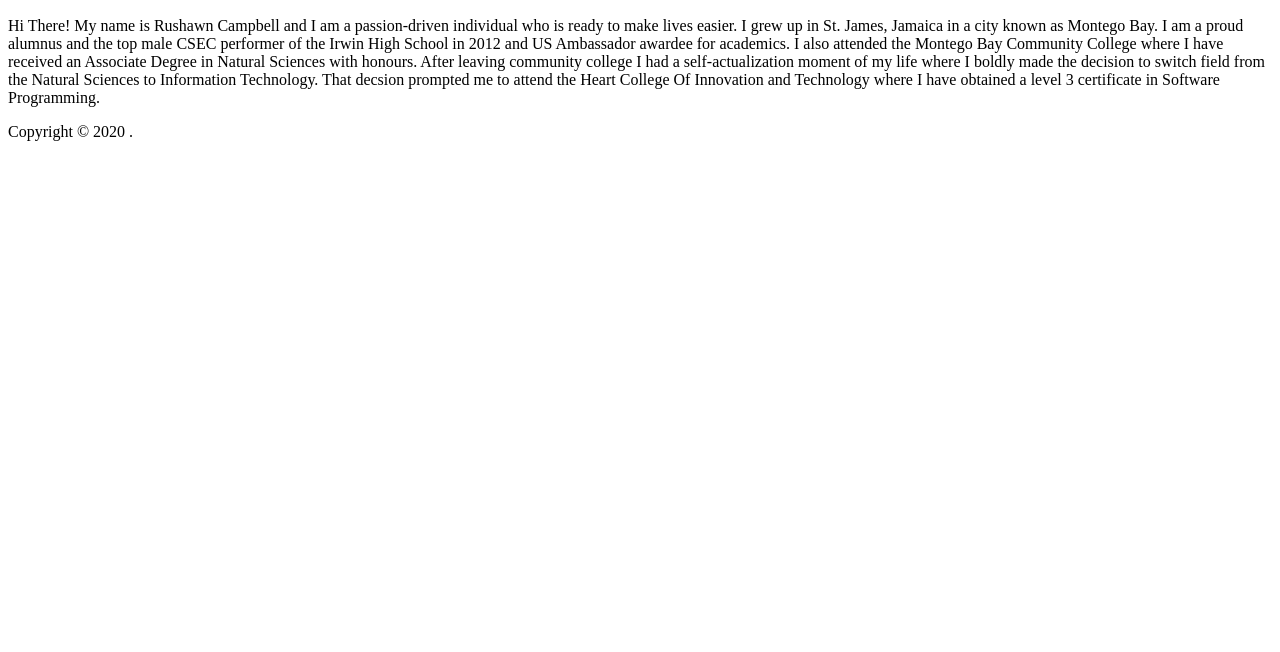
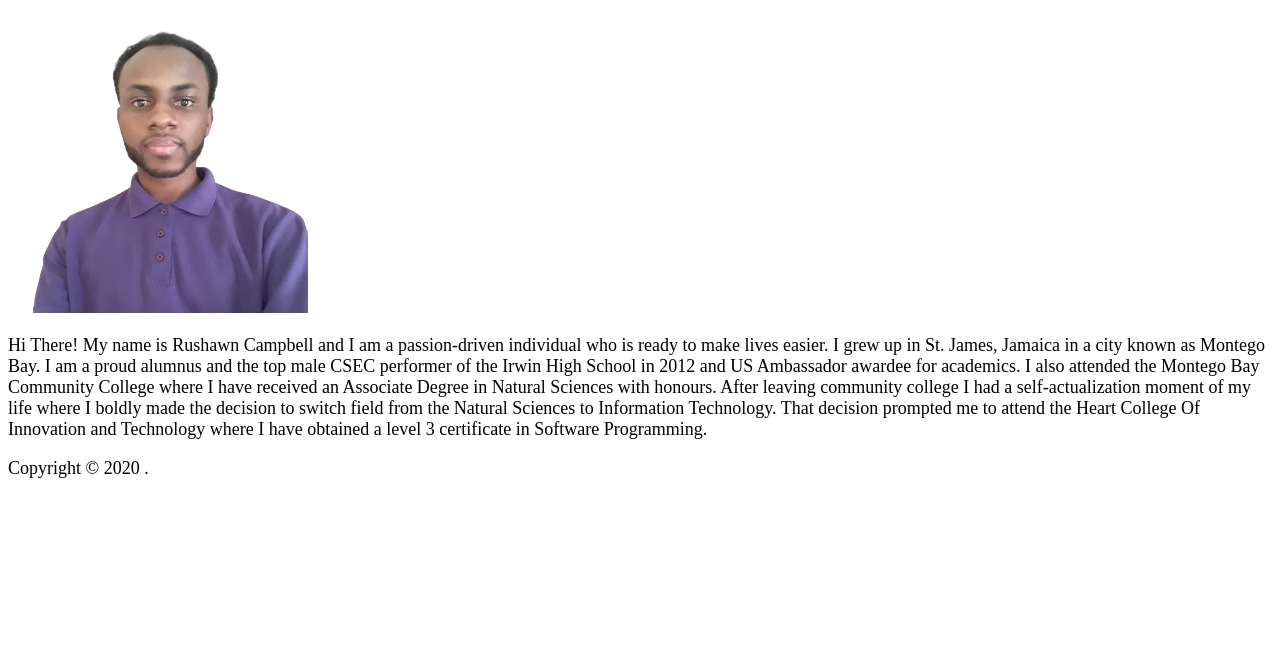
Before and after one commit to RushawnCampbell/info2180-lab1, a plain HTML site: page index.html in a window 1280 px wide. Shown: the part 148-800 px from the top of the page. Drawn offline with Linux system fonts and the light colour scheme.

Commit message:
index.html

```diff
--- a/index.html
+++ b/index.html
@@ -4,6 +4,7 @@
     <meta charset="UTF-8">
     <meta name="viewport" content="width=devicewidth, initial-scale=1.0">
     <meta http-equiv="X-UA-Compatible" content="ie=edge">
+    <link rel="stylesheet" href="styles.css" >
     <title>INFO2180 Lab 1</title>
 </head>
 <body>
@@ -13,12 +14,14 @@
  </header>
  <main>
  <h2>Rushawn Campbell</h2>
+ <br>
+ <img src="ME.png" />
  <p>Hi There! My name is Rushawn Campbell and I am a passion-driven individual who is ready to make lives easier. I grew up in St. James,
      Jamaica in a city known as Montego Bay. I am a proud alumnus and the top male CSEC performer of the Irwin High School in 2012
      and US Ambassador awardee for academics.
      I also attended the Montego Bay Community College where I have received an Associate Degree in Natural Sciences with honours.
      After leaving community college I had a self-actualization moment of my life where I boldly made the decision to switch field from
-     the Natural Sciences to Information Technology. That decsion prompted me to attend the Heart College Of Innovation and Technology where I have
+     the Natural Sciences to Information Technology. That decision prompted me to attend the Heart College Of Innovation and Technology where I have
      obtained a level 3 certificate in Software Programming.</p>
  </main>
  <footer>
```
